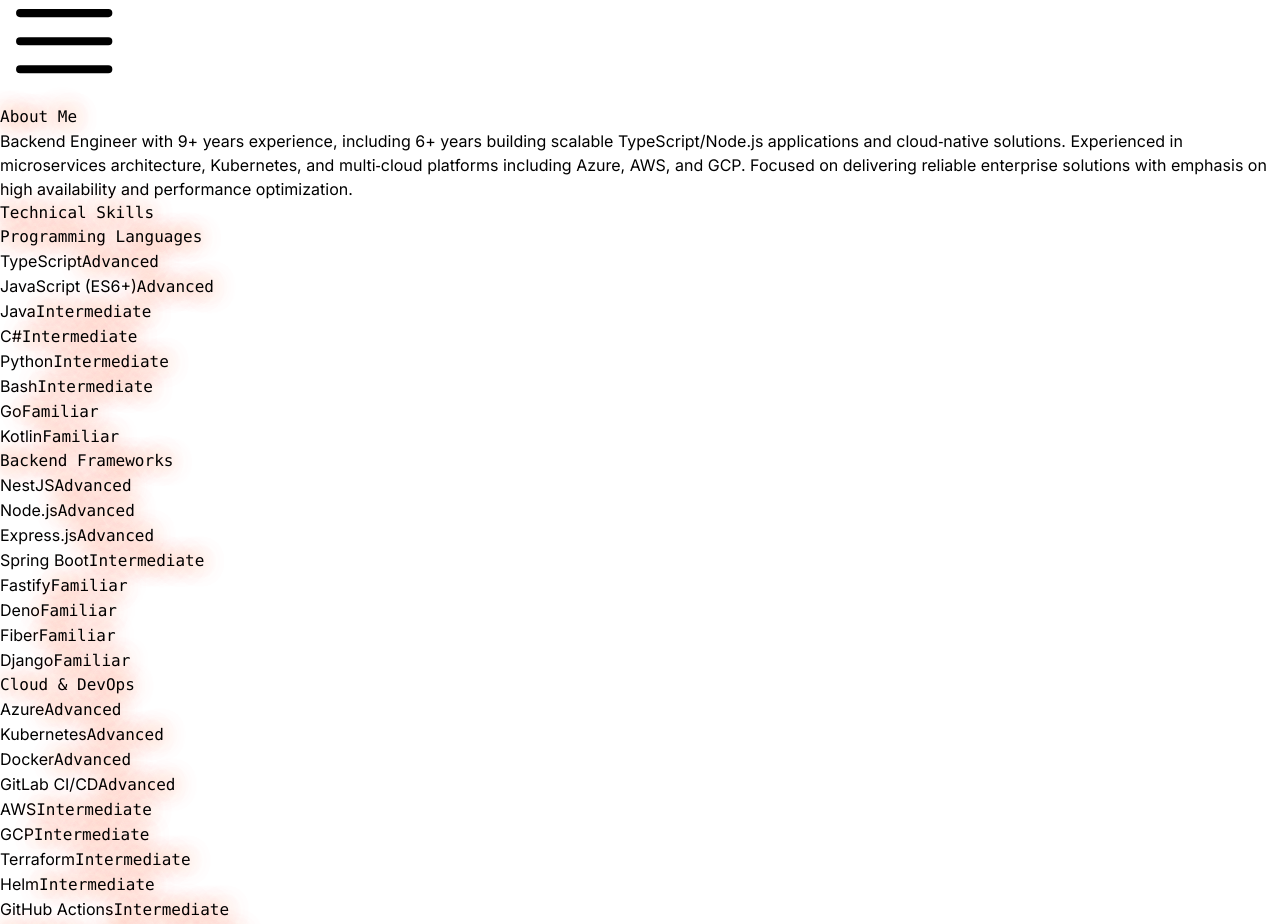
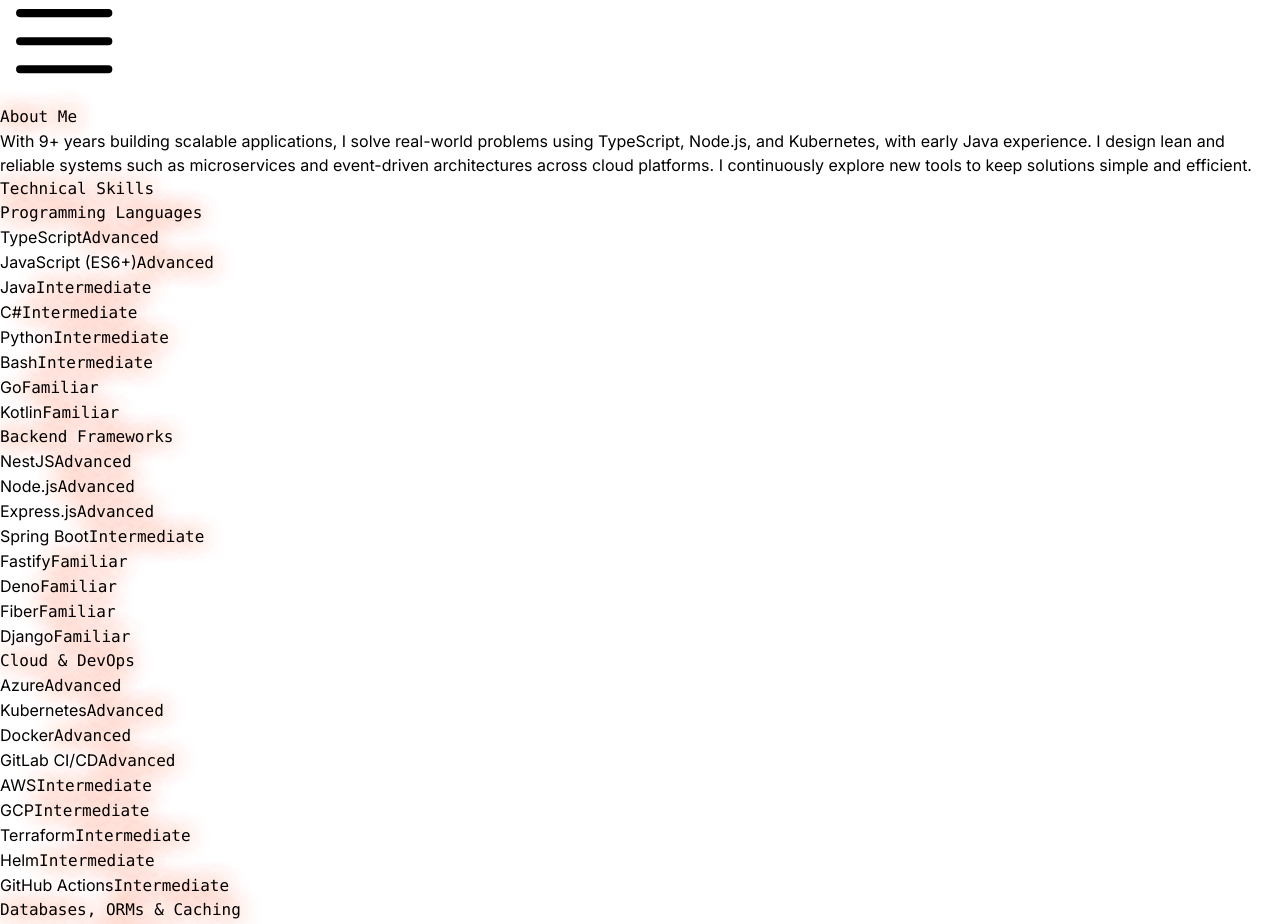
Before and after one commit to MRdevX/mrashidi.me, a Next.js app: page /about in a window 1280 px wide. Shown: the part 920-1844 px from the top of the page. Built offline with nearby package versions, Linux system fonts and the light colour scheme.

Commit message:
feat: update personalInfo summary and intro

```diff
--- a/src/data/personalInfo.ts
+++ b/src/data/personalInfo.ts
@@ -45,11 +45,11 @@ const personalInfo: PersonalInfo = {
     { language: "Turkish", level: "Elementary (A1)", progress: 20 },
   ],
   summary:
-    "Backend Engineer with 9+ years experience, including 6+ years building scalable TypeScript/Node.js applications and cloud‑native solutions. Experienced in microservices architecture, Kubernetes, and multi‑cloud platforms including Azure, AWS, and GCP. Focused on delivering reliable enterprise solutions with emphasis on high availability and performance optimization.",
+    "With 9+ years building scalable applications, I solve real-world problems using TypeScript, Node.js, and Kubernetes, with early Java experience. I design lean and reliable systems such as microservices and event-driven architectures across cloud platforms. I continuously explore new tools to keep solutions simple and efficient.",
   description:
     "Expert Software Backend Engineer specializing in React, Node.js, and modern web technologies. I specialize in building scalable TypeScript/Node.js applications and cloud-native solutions. My expertise includes microservices architecture, Kubernetes, and multi-cloud platforms (Azure, AWS, GCP). Based in Berlin, Germany, I focus on delivering reliable enterprise solutions with emphasis on high availability and performance optimization.",
   intro:
-    "With 9+ years building scalable applications, I solve real-world problems using TypeScript, Node.js, and Kubernetes, with early Java experience. I design lean and reliable systems such as microservices and event-driven architectures across cloud platforms. I continuously explore new tools to keep solutions simple and efficient.",
+    "Experienced in building scalable, cloud-native applications and microservices architectures. Skilled in leveraging modern technologies to optimize infrastructure for performance, reliability, and cost efficiency. Passionate about DevOps practices and continuous improvement.",
   contactCta: "Ready to Discuss Your Next Project?",
   contactDescription:
     "Looking for a backend engineer who can bring your ideas to life? Let's connect and discuss how we can work together to create scalable, efficient solutions for your business.",
```
